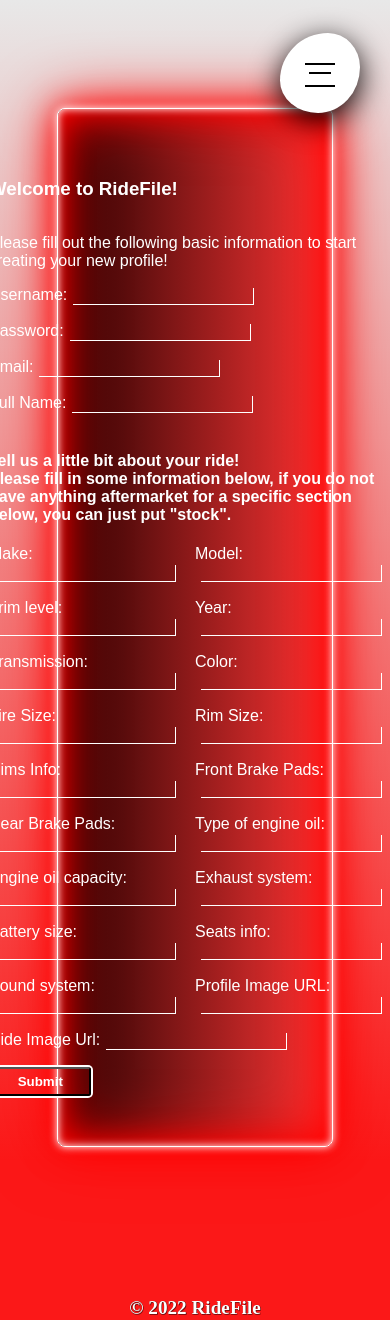
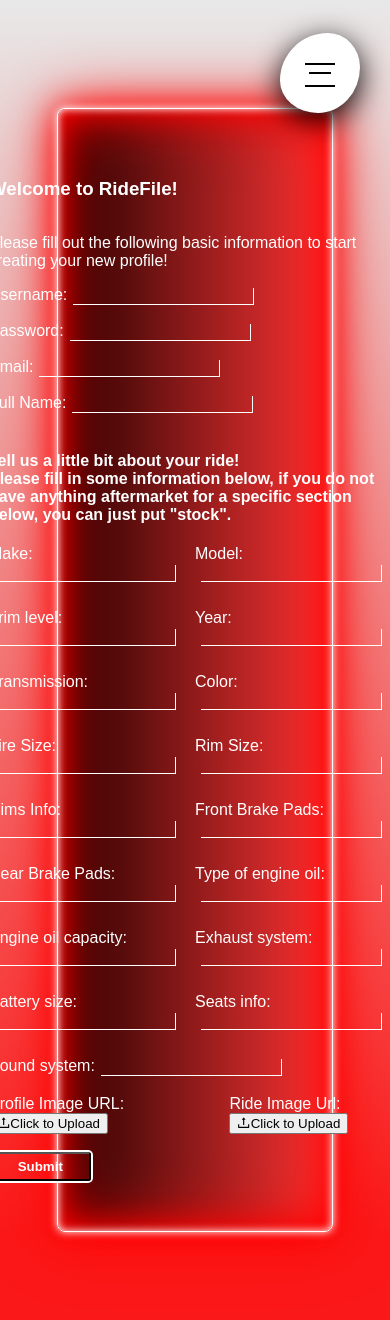
Before and after one commit to Arthur1112/ridefile-react-frontend-final-project, a React (Create React App) app: page /newProfile in a window 390 px wide. Shown: the top 1320 px of the page. Built offline with nearby package versions, Linux system fonts and the light colour scheme; grey boxes are pictures that could not be loaded.

Commit message:
fixed signup form resizing

```diff
--- a/src/components/NewProfilePage.jsx
+++ b/src/components/NewProfilePage.jsx
@@ -1,4 +1,6 @@
-import { Button, Form, Input } from "antd";
+import { Button, Form, Input, Upload, message } from "antd";
+import { UploadOutlined } from "@ant-design/icons";
+
 import { useState } from "react";
 import { useNavigate } from "react-router-dom";
 import "../styling/newProfilePage.css";
@@ -53,6 +55,26 @@ export default function CreateNewProfile() {
       ...newProfile,
       [e.target.name]: newValue,
     });
+  };
+  const props = {
+    onChange(info) {
+      if (info.file.status !== "uploading") {
+        console.log(info.file, info.fileList);
+      }
+      if (info.file.status === "done") {
+        message.success(`${info.file.name} file uploaded successfully`);
+      } else if (info.file.status === "error") {
+        message.error(`${info.file.name} file upload failed.`);
+      }
+    },
+    progress: {
+      strokeColor: {
+        "0%": "#108ee9",
+        "100%": "#87d068",
+      },
+      strokeWidth: 3,
+      format: (percent) => percent && `${parseFloat(percent.toFixed(2))}%`,
+    },
   };
 
   return (
@@ -294,27 +316,36 @@ export default function CreateNewProfile() {
                   onChange={handleChange}
                 />
               </Form.Item>
+            </div>
+
+            <div className="rideFormImgDiv">
               <Form.Item for="profileImage">
                 Profile Image URL:
-                <Input
+                <Upload
+                  classiName="imgUpload"
+                  {...props}
                   name="profileImage"
                   type="text"
                   value={newProfile.profileImage}
                   onChange={handleChange}
-                />
+                >
+                  <Button icon={<UploadOutlined />}>Click to Upload</Button>
+                </Upload>
               </Form.Item>
               <br />
-            </div>
-            <br />
-            <div className="rideFormDiv">
+              <br />
               <Form.Item for="rideImage">
                 Ride Image Url:
-                <Input
+                <Upload
+                  className="imgUpload"
+                  {...props}
                   name="rideImage"
                   type="text"
                   value={newProfile.rideImage}
                   onChange={handleChange}
-                />
+                >
+                  <Button icon={<UploadOutlined />}>Click to Upload</Button>
+                </Upload>
               </Form.Item>
               <br />
             </div>
--- a/src/styling/newProfilePage.css
+++ b/src/styling/newProfilePage.css
@@ -1,17 +1,20 @@
 #newUserMainInfoContainer {
   display: flex;
-  /* border-style: solid; */
   justify-content: center;
   padding: 100px;
 }
 
+#imgUpload {
+  border-style: solid;
+}
+
 #newUserForm {
-  width: 22%;
   border-style: solid;
   font-family: Assistant, sans-serif;
   display: grid;
   border-radius: 8px;
   padding: 50px;
+  width: 27%;
   background: linear-gradient(
     90deg,
     rgba(36, 0, 0, 1) 0%,
@@ -47,6 +50,12 @@ input {
 
 .rideFormDiv {
   display: flex;
+  margin-top: 10px;
+}
+.rideFormImgDiv {
+  display: flex;
+  margin-top: 20px;
+  justify-content: space-between;
 }
 
 #newUserRideForm {
@@ -73,7 +82,37 @@ input {
     0 0 0.8rem #fe1313, 0 0 2.8rem #fe1313, inset 0 0 1.3rem #fe1313;
 }
 
-@media (max-width: 1400px) {
+@media (min-width: 1400px) {
+  #newUserForm {
+    width: 30%;
+  }
+}
+@media (max-width: 1300px) {
+  #newUserForm {
+    width: 40%;
+  }
+}
+@media (max-width: 1200px) {
+  #newUserForm {
+    width: 30%;
+  }
+}
+@media (max-width: 1100px) {
+  #newUserForm {
+    width: 40%;
+  }
+}
+@media (max-width: 1000px) {
+  #newUserForm {
+    width: 40%;
+  }
+}
+@media (max-width: 900px) {
+  #newUserForm {
+    width: 50%;
+  }
+}
+@media (max-width: 800px) {
   #newUserForm {
     width: 100%;
   }
```
